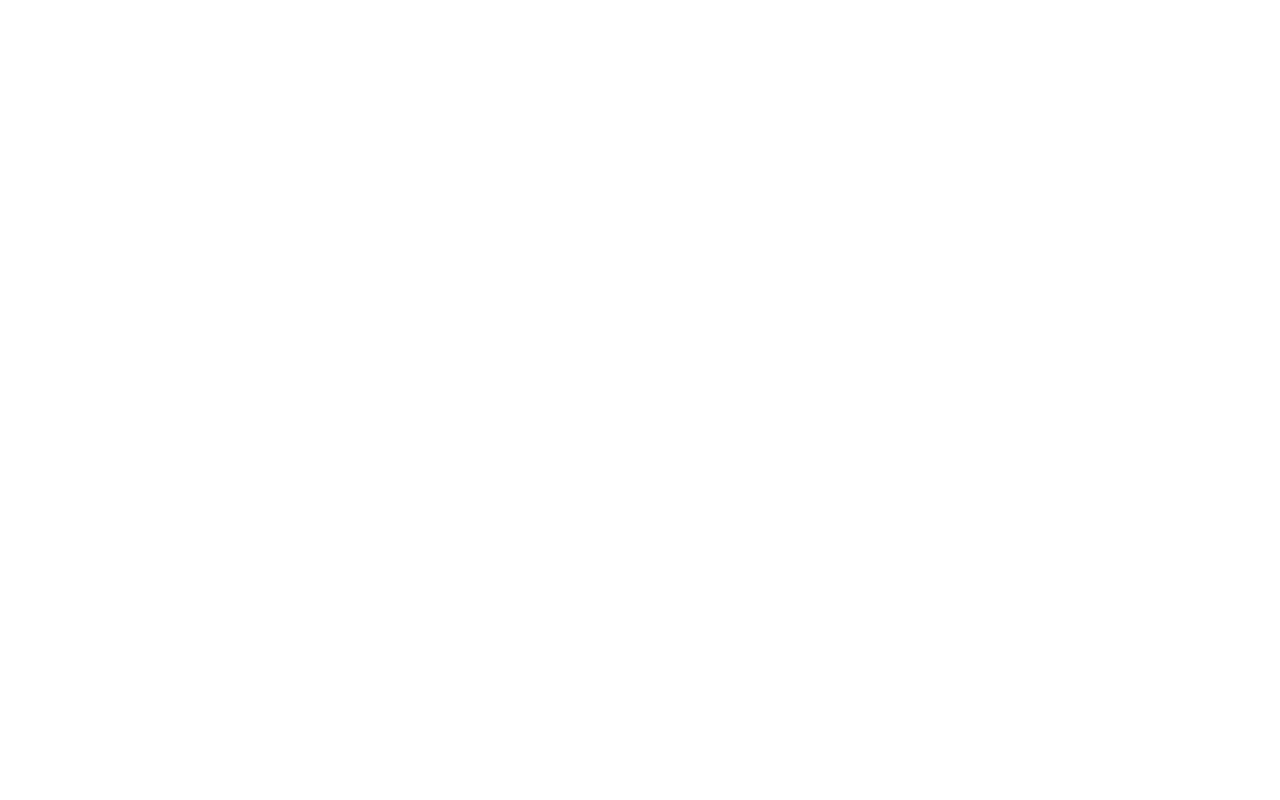
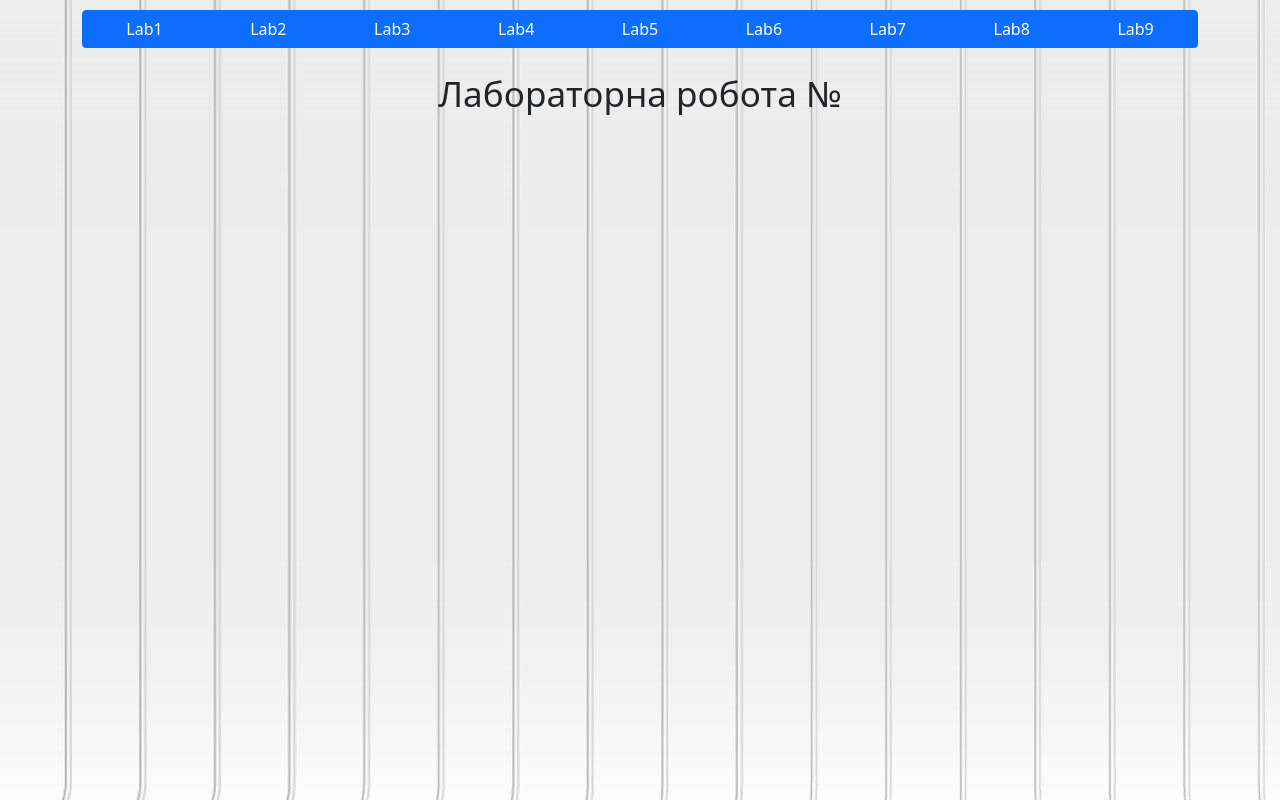
Before and after one commit to i1garde/base-dotnet, a plain HTML site: page index.html in a window 1280 px wide. Drawn offline with Linux system fonts and the light colour scheme.

Commit message:
working under base style

```diff
--- /dev/null
+++ b/css/styles.css
@@ -0,0 +1,16 @@
+body {
+    padding: 10px 0px;
+    background: url(../resources/ddv.jpg);
+}
+
+.lab-number{
+    width: 100%;
+    text-align: center;
+    font-size: 35px;
+    margin: 20px 0px;
+    font-weight: 500;
+}
+
+.nav flex-column {
+
+}
--- a/index.html
+++ b/index.html
@@ -1,10 +1,38 @@
-<!DOCTYPE html>
+<!doctype html>
 <html lang="en">
 <head>
     <meta charset="UTF-8">
-    <title>Title</title>
+    <meta name="viewport"
+          content="width=device-width, user-scalable=no, initial-scale=1.0, maximum-scale=1.0, minimum-scale=1.0">
+    <meta http-equiv="X-UA-Compatible" content="ie=edge">
+    <link rel="stylesheet" href="css/bootstrap.min.css">
+    <link rel="stylesheet" href="css/styles.css">
+    <title>Титулка</title>
 </head>
 <body>
+    <div class="container">
+        <div class="row">
+            <div class="btn-group" role="group" aria-label="Basic example">
+                <button type="button" class="btn btn-primary">Lab1</button>
+                <button type="button" class="btn btn-primary">Lab2</button>
+                <button type="button" class="btn btn-primary">Lab3</button>
+                <button type="button" class="btn btn-primary">Lab4</button>
+                <button type="button" class="btn btn-primary">Lab5</button>
+                <button type="button" class="btn btn-primary">Lab6</button>
+                <button type="button" class="btn btn-primary">Lab7</button>
+                <button type="button" class="btn btn-primary">Lab8</button>
+                <button type="button" class="btn btn-primary">Lab9</button>
+            </div>
 
+            <div class="lab-number">
+                Лабораторна робота №
+            </div>
+
+
+
+        </div>
+    </div>
+
+    <script type="text/javascript" src="js/bootstrap.min.js"></script>
 </body>
 </html>
```
Also changed, not shown: resources/ddv.jpg (added).
